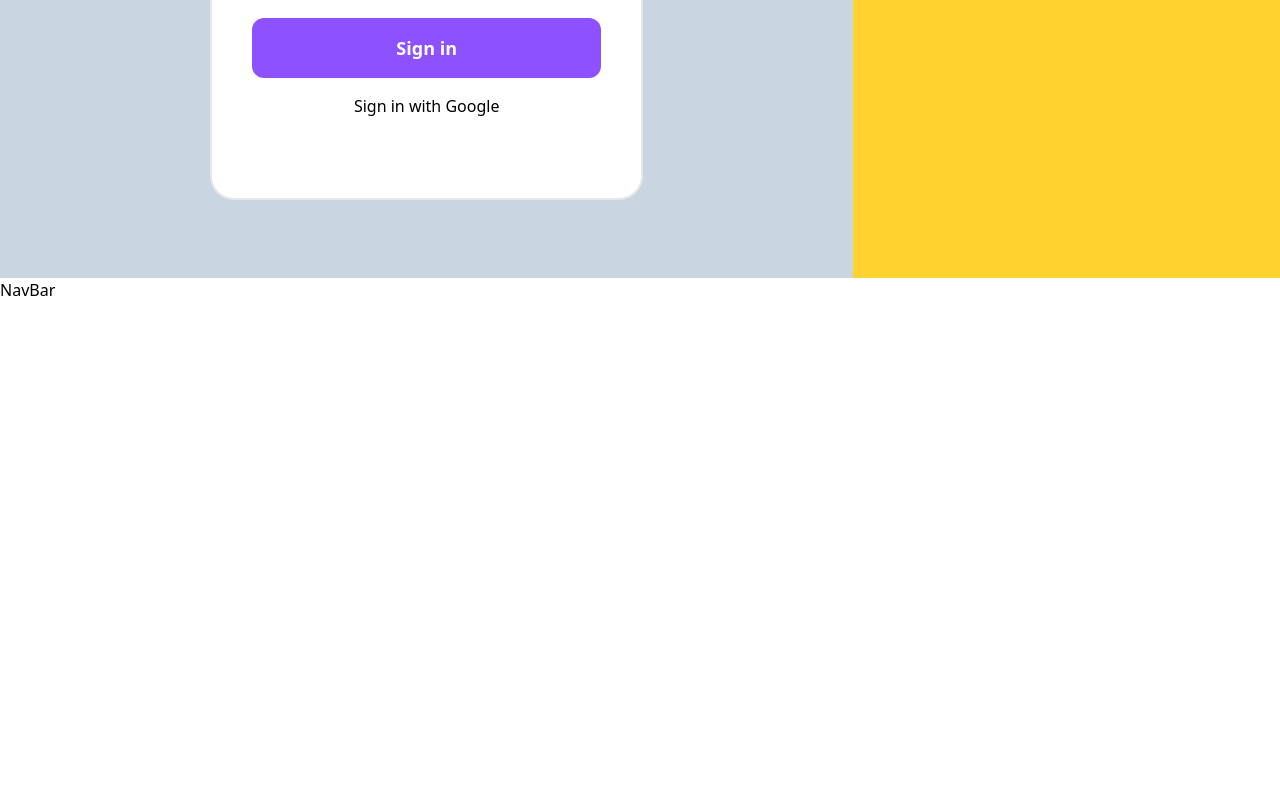
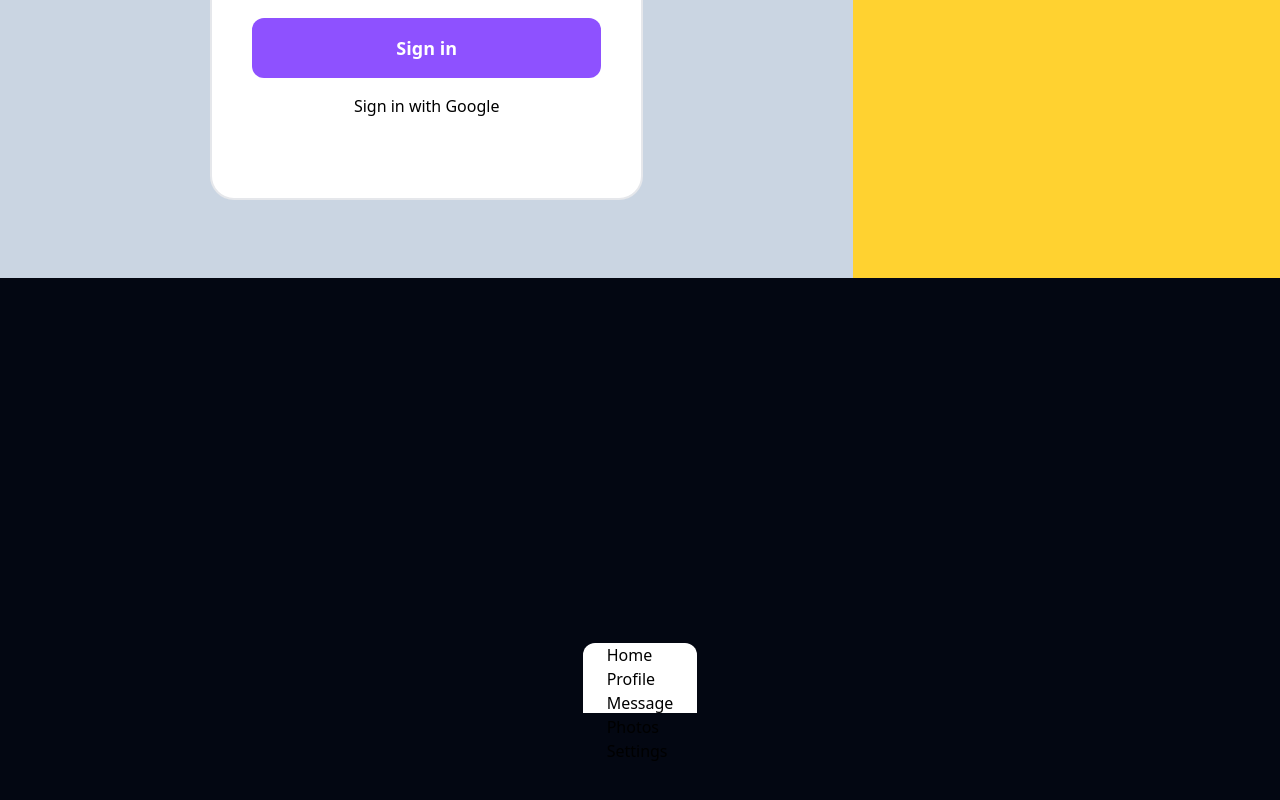
Before and after one commit to johnsonbhaskaran/Food-from-Home, a React (Vite) app: page / in a window 1280 px wide. Shown: the part 522-1322 px from the top of the page. Before the commit the page ends 824 px from the top, so only its background shows below. Built offline with nearby package versions, Linux system fonts and the light colour scheme.

Commit message:
Navigation

```diff
--- a/index.html
+++ b/index.html
@@ -11,6 +11,8 @@
 <body>
   <div id="root"></div>
   <script type="module" src="/src/main.jsx"></script>
+  <script type="module" src="https://unpkg.com/ionicons@7.1.0/dist/ionicons/ionicons.esm.js"></script>
+  <script nomodule src="https://unpkg.com/ionicons@7.1.0/dist/ionicons/ionicons.js"></script>
 </body>
 
 </html>
--- a/src/components/NavBar.jsx
+++ b/src/components/NavBar.jsx
@@ -1,7 +1,32 @@
 import React from "react";
 
 const NavBar = () => {
-  return <div>NavBar</div>;
+  const Menus = [
+    { name: "Home", icon: "home-outline", dis: "translate-x-0" },
+    { name: "Profile", icon: "person-outline", dis: "translate-x-16" },
+    { name: "Message", icon: "chatbubble-outline", dis: "translate-x-32" },
+    { name: "Photos", icon: "camera-outline", dis: "translate-x-48" },
+    { name: "Settings", icon: "settings-outline", dis: "translate-x-64" },
+  ];
+
+  return (
+    <div className='w-full h-screen bg-gray-950 flex justify-center items-center'>
+      <div className='bg-white max-h-[4.4rem] px-6 rounded-t-xl'>
+        <ul>
+          {Menus.map((menu, i) => (
+            <li key={i}>
+              <a href='#'>
+                <span>
+                  <ion-icon name={menu.icon}></ion-icon>
+                </span>
+                <span>{menu.name}</span>
+              </a>
+            </li>
+          ))}
+        </ul>
+      </div>
+    </div>
+  );
 };
 
 export default NavBar;
```
